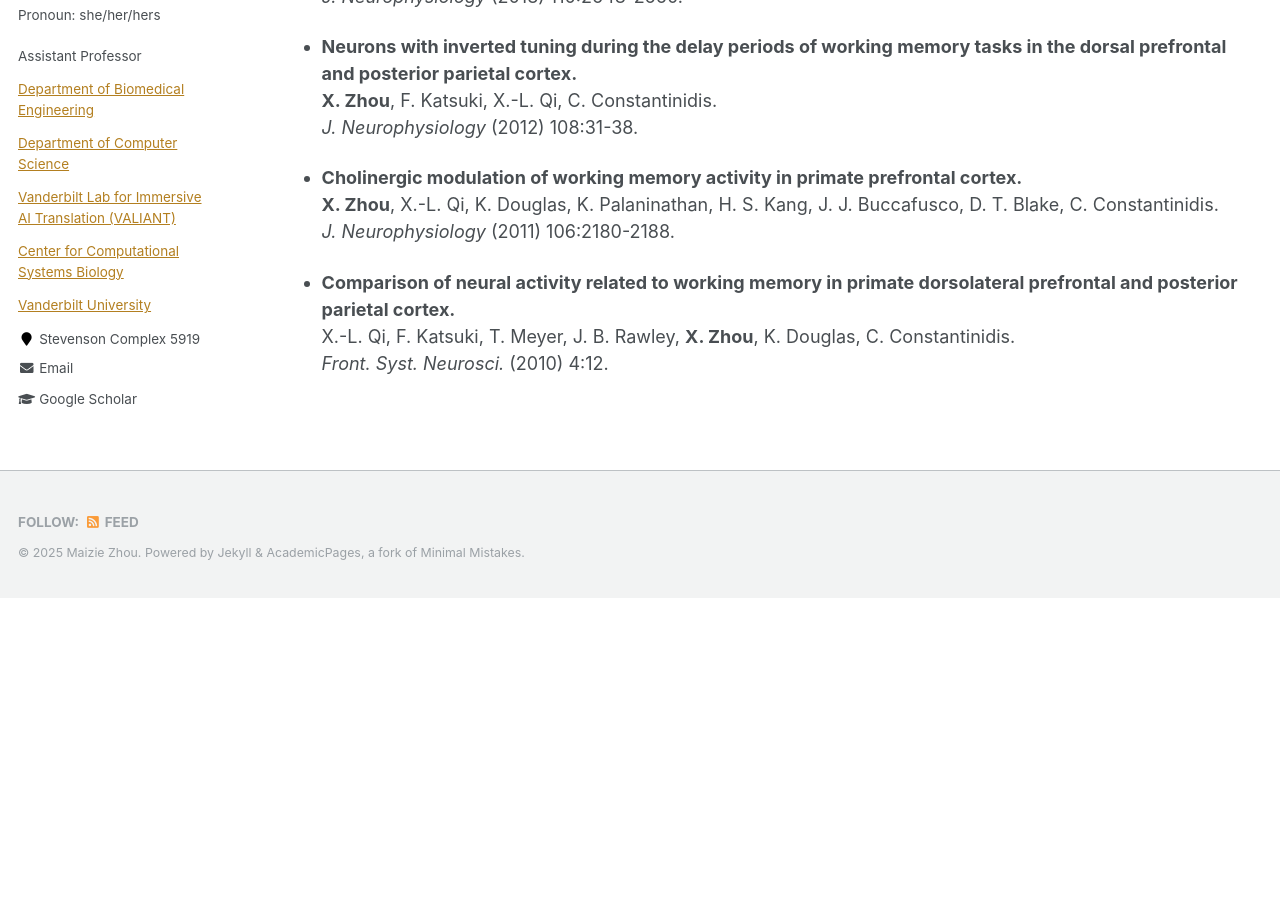
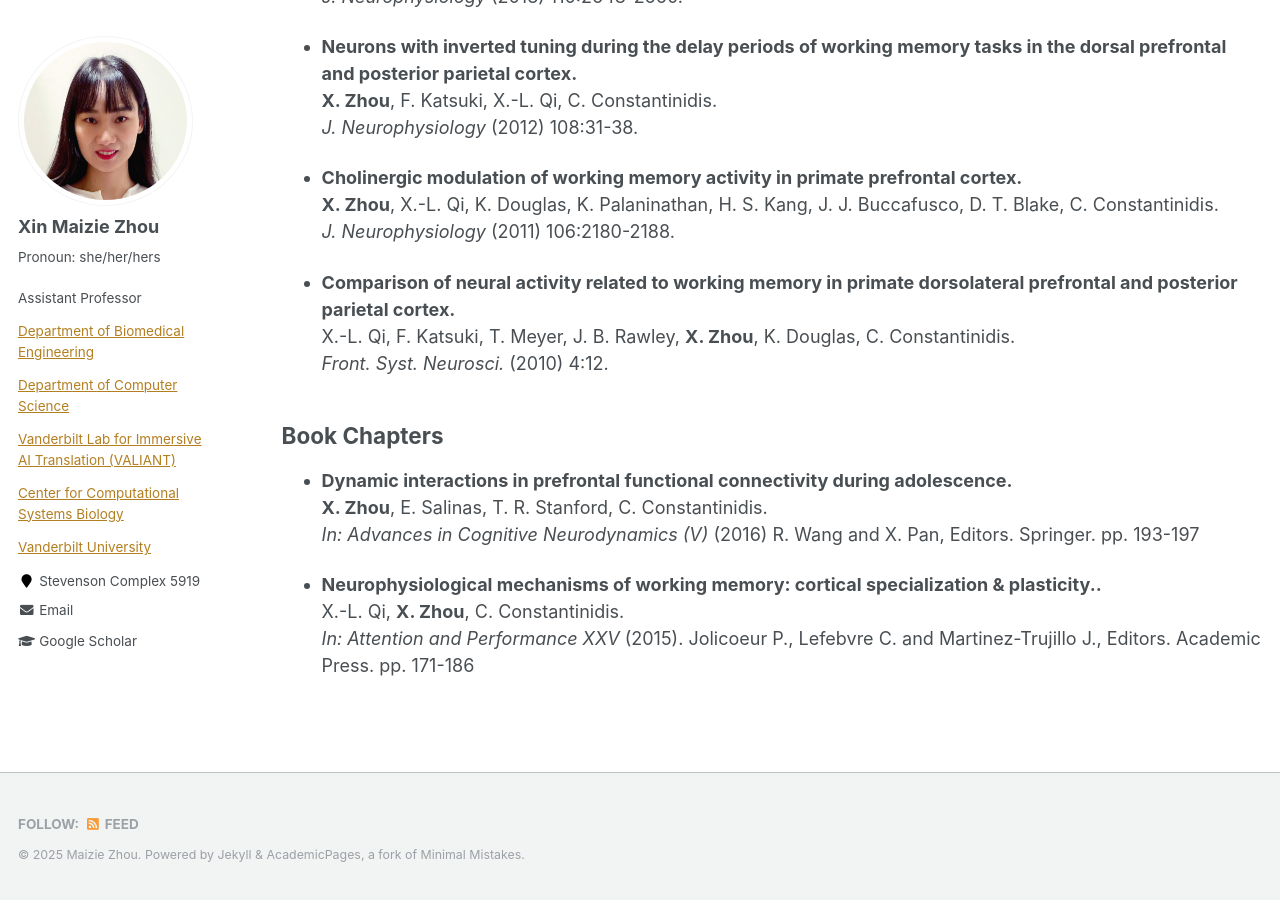
Before and after one commit to maiziezhoulab/Maiziezhoulab.github.io, a Jekyll site: the page built from _pages/publications.md, in a window 1280 px wide and 900 px high, scrolled down 6231 px. Built offline with Jekyll 4.4.1, drawn with Linux system fonts in a browser that asks for light colours; before the commit the page ends 6829 px from its top, so only the background shows below that.

Commit message:
Update publications.md

```diff
--- a/_pages/publications.md
+++ b/_pages/publications.md
@@ -235,3 +235,12 @@ used Xin Maizie Zhou (X. M. Zhou) for publications after 2022.
 - **Comparison of neural activity related to working memory in primate dorsolateral prefrontal and posterior parietal cortex.**
   X.-L. Qi, F. Katsuki, T. Meyer, J. B. Rawley, **X. Zhou**, K. Douglas, C. Constantinidis.
   _Front. Syst. Neurosci._ (2010) 4:12.
+
+## Book Chapters
+- **Dynamic interactions in prefrontal functional connectivity during adolescence.**
+  **X. Zhou**, E. Salinas, T. R. Stanford, C. Constantinidis.
+  _In: Advances in Cognitive Neurodynamics (V)_ (2016) R. Wang and X. Pan, Editors. Springer. pp. 193-197
+
+- **Neurophysiological mechanisms of working memory: cortical specialization & plasticity..**
+  X.-L. Qi, **X. Zhou**, C. Constantinidis.
+  _In: Attention and Performance XXV_ (2015). Jolicoeur P., Lefebvre C. and Martinez-Trujillo J., Editors. Academic Press. pp. 171-186
```
